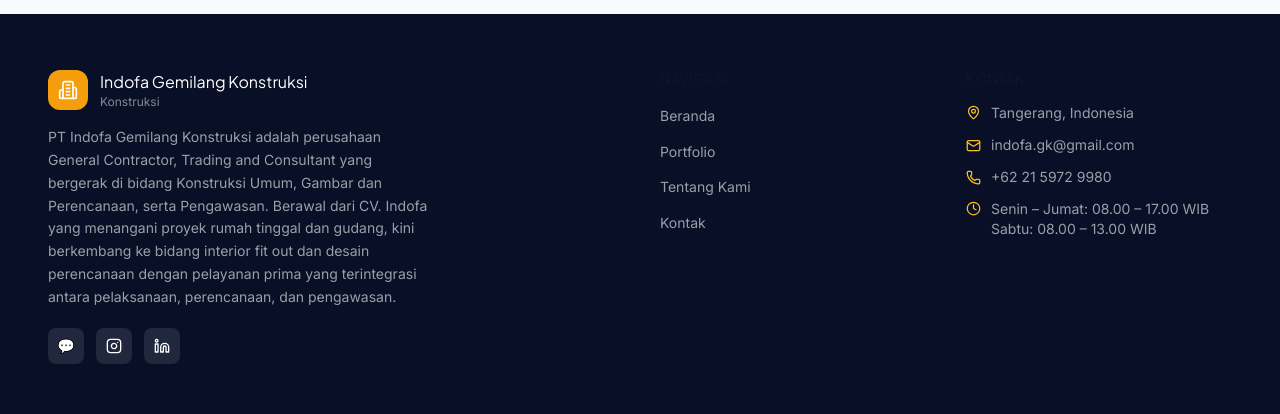
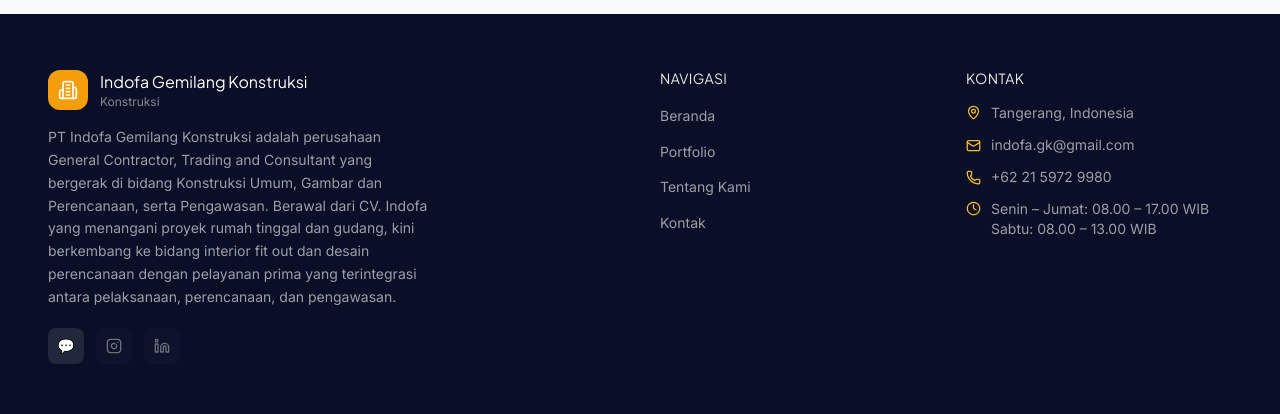
Before and after one commit to enggarajip/indofa-company-profile, a Next.js app: page /portfolio in a window 1280 px wide. Shown: the part 1160-1574 px from the top of the page. Built offline with nearby package versions, Linux system fonts and the light colour scheme; no server answers; the database is empty.

Commit message:
fix: warna heading gelap di semua halaman, disable social media belum aktif

```diff
--- a/app/(public)/page.tsx
+++ b/app/(public)/page.tsx
@@ -117,6 +117,12 @@
               </Link>
             </div>
             {/* Visual placeholder */}
+            {/*
+              ASSET DIBUTUHKAN: Foto kantor/gedung/proyek unggulan perusahaan.
+              Format: landscape, rasio ~4:3, resolusi minimal 1200x900px.
+              Cara ganti: replace blok wrapper gradient di bawah ini dengan
+              komponen Image (fill, object-cover), lalu hapus emoji dan teks placeholder.
+            */}
             <div className="relative">
               <div className="aspect-[4/3] rounded-2xl bg-gradient-to-br from-brand-600 to-brand-800 overflow-hidden">
                 <div className="absolute inset-0 flex flex-col items-center justify-center gap-4 text-white/20">
--- a/app/globals.css
+++ b/app/globals.css
@@ -82,7 +82,6 @@
 h1, h2, h3, h4, h5, h6 {
   font-family: var(--font-display);
   line-height: 1.2;
-  color: var(--color-neutral-900);
 }
 
 :focus-visible {
--- a/components/public/Footer.tsx
+++ b/components/public/Footer.tsx
@@ -34,24 +34,27 @@
               >
                 <span className="text-sm" aria-hidden="true">💬</span>
               </a>
-              <a
-                href={COMPANY.social.instagram}
-                target="_blank"
-                rel="noopener noreferrer"
-                className="w-9 h-9 rounded-lg bg-white/10 hover:bg-white/20 hover:scale-110 flex items-center justify-center transition-all duration-200"
-                aria-label="Instagram"
+              {/*
+                Instagram & LinkedIn sengaja dibuat non-klikable (span, bukan <a>)
+                karena perusahaan belum punya akun resmi. Setelah akun resmi
+                tersedia, ganti <span> di bawah jadi <a href={COMPANY.social.instagram}
+                target="_blank" rel="noopener noreferrer"> dan kembalikan style
+                hover yang sama seperti tombol WhatsApp di atas.
+              */}
+              <span
+                className="w-9 h-9 rounded-lg bg-white/5 flex items-center justify-center cursor-not-allowed opacity-40"
+                title="Akun Instagram belum tersedia"
+                aria-label="Instagram (belum tersedia)"
               >
                 <Instagram size={16} />
-              </a>
-              <a
-                href={COMPANY.social.linkedin}
-                target="_blank"
-                rel="noopener noreferrer"
-                className="w-9 h-9 rounded-lg bg-white/10 hover:bg-white/20 hover:scale-110 flex items-center justify-center transition-all duration-200"
-                aria-label="LinkedIn"
+              </span>
+              <span
+                className="w-9 h-9 rounded-lg bg-white/5 flex items-center justify-center cursor-not-allowed opacity-40"
+                title="Akun LinkedIn belum tersedia"
+                aria-label="LinkedIn (belum tersedia)"
               >
                 <Linkedin size={16} />
-              </a>
+              </span>
             </div>
           </div>
 
```
Also changed, not shown: app/(public)/about/page.tsx (+8 -0 lines), components/public/PartnersSection.tsx (+8 -0 lines), components/public/TestimonialSection.tsx (+8 -0 lines).
